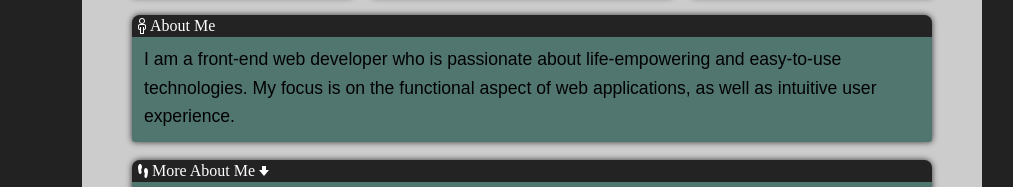
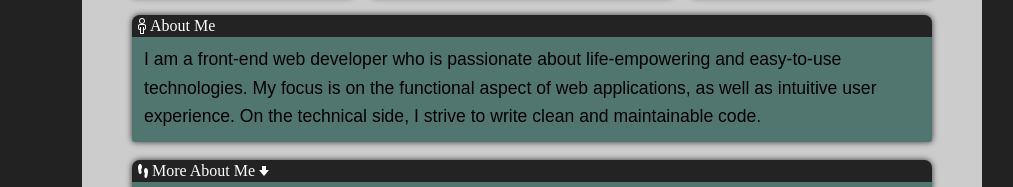
Before and after one commit to austin-sa-wang/austin-sa-wang.github.io, a plain HTML site: page index.html in a window 1280 px wide. Shown: the part 251-438 px from the top of the page, without its empty margins (108-1121 px from the left). Drawn offline with Linux system fonts and the light colour scheme.

Commit message:
Add "writing clean code" to About section

```diff
--- a/index.html
+++ b/index.html
@@ -68,7 +68,7 @@
 			<section class="row">
  				<div class="col-1-1">
  					<div class="module" id="about" data-header="About Me" data-header-icon="&#xf018;">
- 						<p>I am a front-end web developer who is passionate about life-empowering and easy-to-use technologies. My focus is on the functional aspect of web applications, as well as intuitive user experience.</p>
+ 						<p>I am a front-end web developer who is passionate about life-empowering and easy-to-use technologies. My focus is on the functional aspect of web applications, as well as intuitive user experience. On the technical side, I strive to write clean and maintainable code.</p>
  					</div>
   				</div>
 			</section>
```
